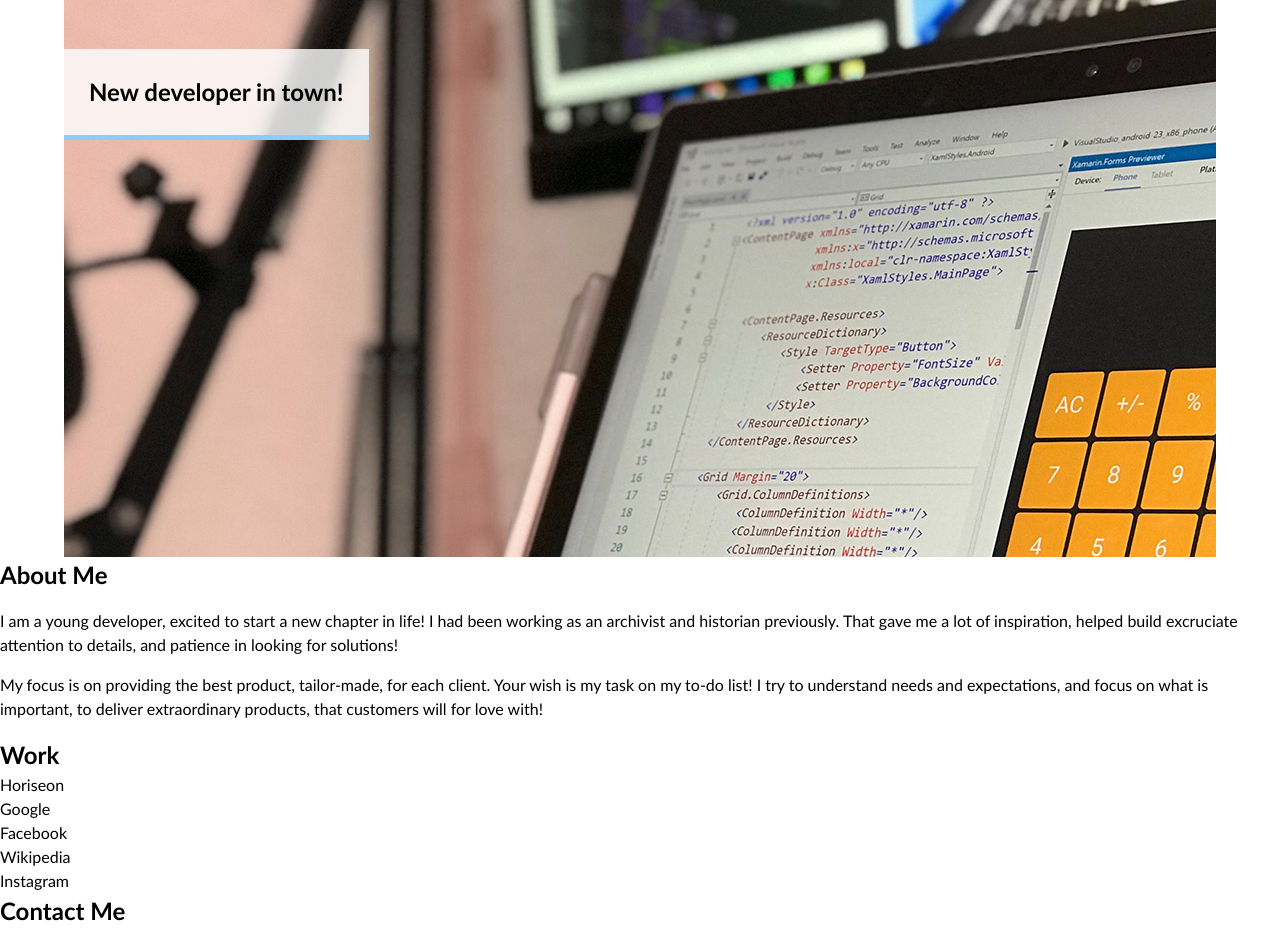
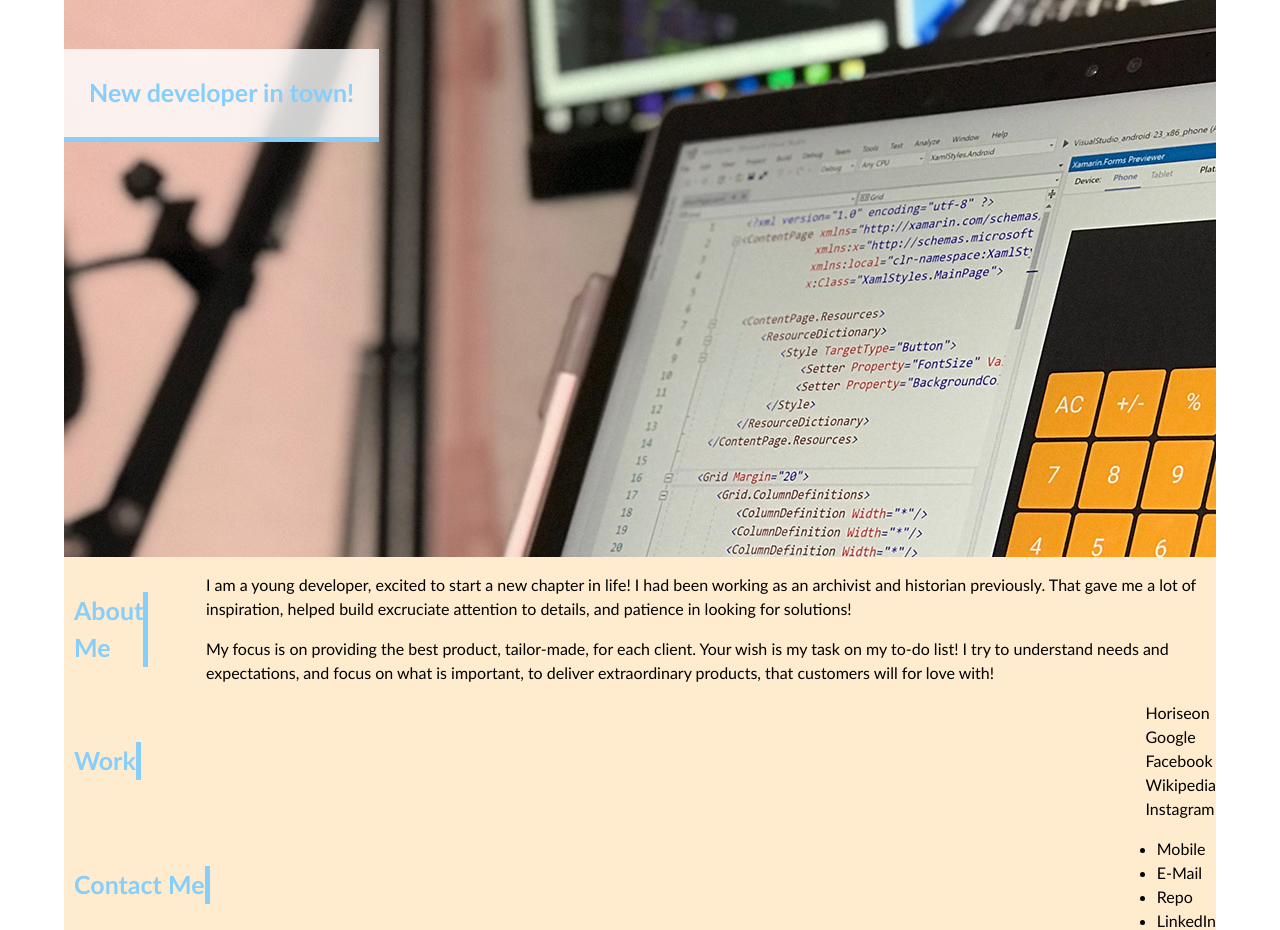
Before and after one commit to klaudia102/Klaudia-portfolio, a plain HTML site: page index.html in a window 1280 px wide. Shown: the part 51-981 px from the top of the page. Drawn offline with Linux system fonts and the light colour scheme.

Commit message:
added CSS styling for About Me section

```diff
--- a/assets/css/style.css
+++ b/assets/css/style.css
@@ -60,3 +60,32 @@ header p { /*add links to section!*/
   max-width: 550px;
   z-index: 100;
 }
+.page-wrapper {
+  display: flex;
+  flex-direction: column;
+  margin: 0px 5%;
+  justify-content: center;
+}
+.page-section {
+  display: flex;
+  flex-direction: row;
+  background-color: blanchedalmond;
+
+}
+h2 {
+  font-size: 25px;
+  color: lightskyblue;
+}
+.sectionHeading {
+  border-right: 5px solid lightskyblue;
+  align-items: center;
+  justify-content:center;
+  margin: auto;
+  margin-left: 10px;
+}
+#AboutMe {
+  color: black
+  font-size: large;
+  justify-content: space-evenly;
+  padding-left: 5%;
+}
--- a/index.html
+++ b/index.html
@@ -31,8 +31,8 @@
   <main class="page-wrapper">
     <!-- about me -->
     <section class="page-section" id="about">
-      <h2>About Me</h2>
-      <article>
+      <h2 class="sectionHeading">About Me</h2>
+      <article id="AboutMe">
         <p>I am a young developer, excited to start a new chapter
            in life! I had been working as an archivist and
             historian previously. That gave me a lot of
@@ -48,7 +48,7 @@
 
     <!-- portfolio container -->
     <section class="page-section" id="work">
-      <h2>Work</h2>
+      <h2 class="sectionHeading">Work</h2>
       <div id="categoryGrid">
         <div id="Horiseon" class="categoryGridArea">
           <div class="GridHeading">Horiseon</div>
@@ -69,8 +69,8 @@
     </section>
 
     <!-- contact -->
-    <section class="page-section contact" id="contact">
-      <h2>Contact Me</h2>
+    <section class="page-section" id="contact">
+      <h2 class="sectionHeading">Contact Me</h2>
       <div> <!-- should be class or id-->
         <ul>
           <li>Mobile</li>
```
